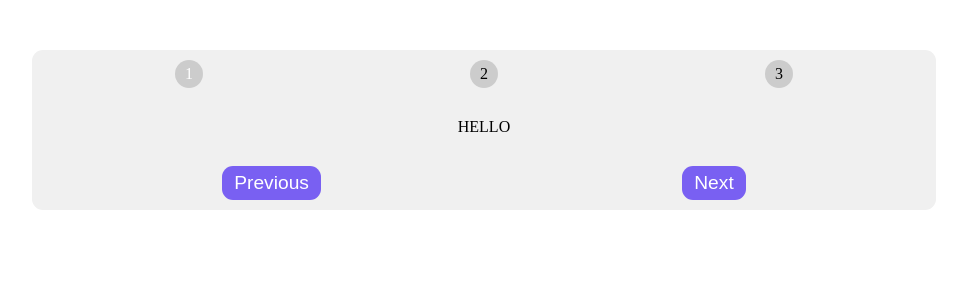
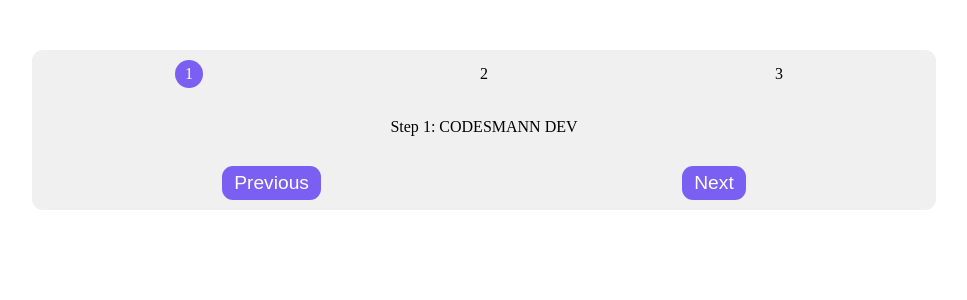
Before and after one commit to munirsebikaaka/react-steps, a React (Create React App) app: page / in a window 1280 px wide. Shown: the top 300 px of the page, without its empty margins (156-1123 px from the left). Built offline with nearby package versions, Linux system fonts and the light colour scheme.

Commit message:
feat: added the step counter functionallity that checks if the counter is added to go to the next level or the counter is subtracted to go to the previous level

```diff
--- a/src/App.js
+++ b/src/App.js
@@ -1,17 +1,36 @@
+import { useState } from "react";
+
+const stepM = ["CODESMANN DEV", "ADAM BUSADA", "MOXTECH DEVS"];
+
 export default function App() {
+  let [step, setStep] = useState(1);
+  function previous() {
+    if (step > 1) setStep(step - 1);
+  }
+  function next() {
+    if (step < 3) setStep(step + 1);
+  }
   return (
     <div className="container">
       <div className="numbers">
-        <div className="active">1</div>
-        <div>2</div>
-        <div>3</div>
+        <div className={` ${step >= 1 ? "active" : ""}`}>1</div>
+        <div className={` ${step >= 2 ? "active" : ""}`}>2</div>
+        <div className={` ${step >= 3 ? "active" : ""}`}>3</div>
       </div>
-      <p className="message">HELLO</p>
+      <p className="message">
+        Step {step}: {stepM[step - 1]}
+      </p>
       <div className="btns">
-        <button style={{ backgroundColor: "#7960f2", color: "#fff" }}>
+        <button
+          onClick={previous}
+          style={{ backgroundColor: "#7960f2", color: "#fff" }}
+        >
           previous
         </button>
-        <button style={{ backgroundColor: "#7960f2", color: "#fff" }}>
+        <button
+          onClick={next}
+          style={{ backgroundColor: "#7960f2", color: "#fff" }}
+        >
           next
         </button>
       </div>
--- a/src/index.css
+++ b/src/index.css
@@ -21,7 +21,7 @@
 }
 .numbers div {
   padding: 5px 10px;
-  background-color: #cccccc;
+  /* background-color: #cccccc; */
   border-radius: 50%;
 }
 .message {
@@ -30,4 +30,5 @@
 }
 .active {
   color: #fff;
+  background-color: #7960f2;
 }
```
